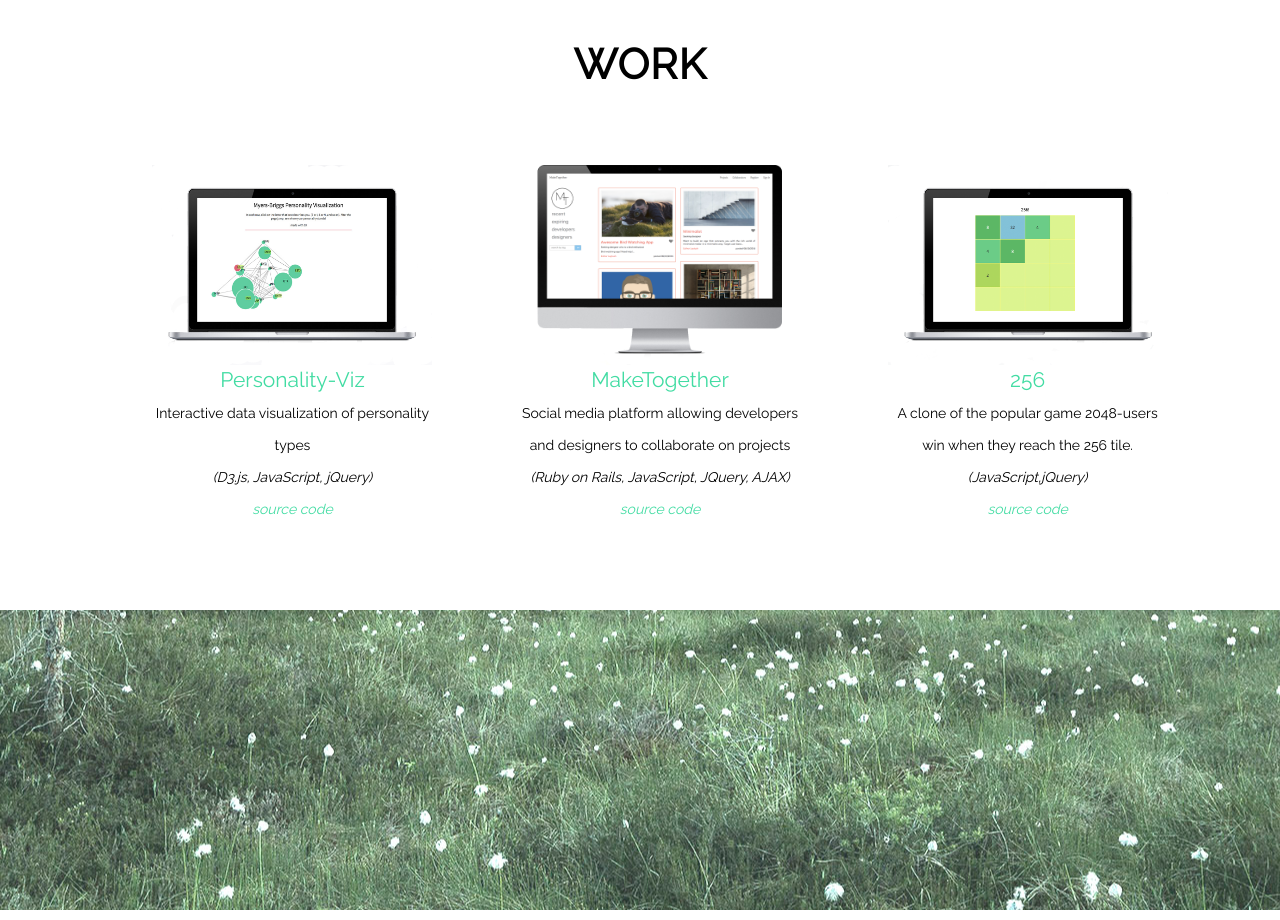
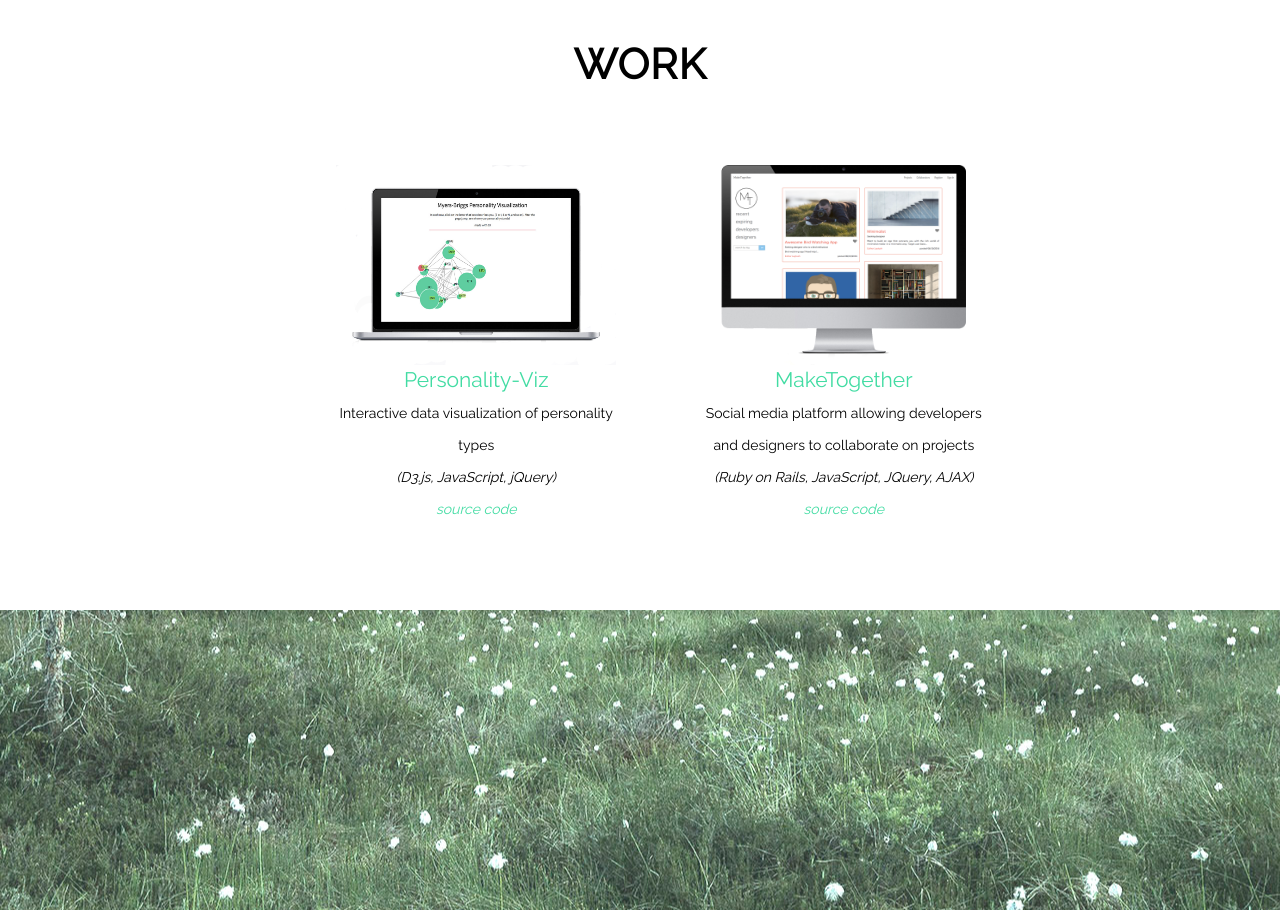
Before and after one commit to LisaBee224/LisaBee224.github.io, a plain HTML site: page index.html in a window 1280 px wide. Shown: the part 1680-2600 px from the top of the page. Drawn offline with Linux system fonts and the light colour scheme; a web font is replaced by a local one.

Commit message:
Remove 256

```diff
--- a/index.html
+++ b/index.html
@@ -104,7 +104,7 @@
                     <ul>
                     <li><img src="img/mockup_mb.png" width="280" height="200"/><br><a href="http://lisabee224.github.io/d3-personality-viz/" target="_blank">Personality-Viz</a><br><p><span class="desc">Interactive data visualization of personality types <br><i>(D3.js, JavaScript, jQuery)<br><a href="https://github.com/LisaBee224/d3-personality-viz" target="_blank">source code</a></span></p></i></li>
                      <li><img src="img/desktop_mockup.png" width="280" height="200"/><br><a href="http://make-together.herokuapp.com" target="_blank">MakeTogether</a><span class="desc"><br><p><span class="desc">Social media platform allowing developers and designers to collaborate on projects<br><i>(Ruby on Rails, JavaScript, JQuery, AJAX)<br><a href="https://github.com/mindplace/make-together" target="_blank">source code</a></i></span></p></li></li>
-                    <li><img src="img/mockup_256.png" width="280" height="200"/><br><a href="http://lisabee224.github.io/256-game" target="_blank">256</a><br><p><span class="desc">A clone of the popular game 2048-users win when they reach the 256 tile. <i>(JavaScript,jQuery)<br><a href="https://github.com/LisaBee224/256-game" target="_blank">source code</a></span></p></i></li>
+
                 </ul>
 
             </div>
```
